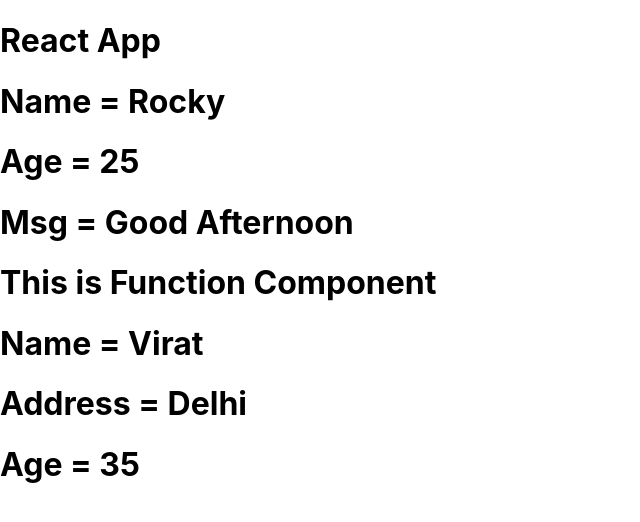
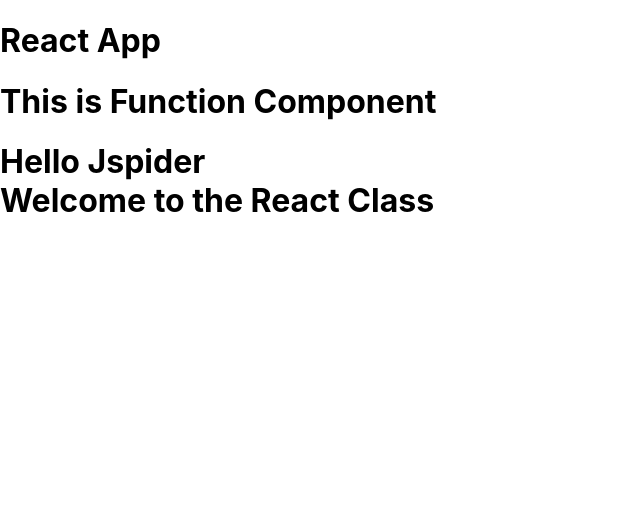
Before and after one commit to rock72427/ReactJS-Notes, a React (Create React App) app in the folder app/: page / in a window 1280 px wide. Shown: the top 522 px of the page, without its empty margins (0-640 px from the left). Built offline with nearby package versions, Linux system fonts and the light colour scheme.

Commit message:
children props

```diff
--- a/app/src/App.jsx
+++ b/app/src/App.jsx
@@ -1,5 +1,4 @@
 import React from "react";
-import Third from "./Third";
 import First from "./First";
 
 const App = () => {
@@ -7,9 +6,10 @@ const App = () => {
   return (
     <div>
       <h1>React App</h1>
-      <Third name={"Rocky"} age={25} msg={msg} />
-
-      <First name={"Virat"} address={"Delhi"} age={35} />
+      <First>
+        {"Hello Jspider"} <br />
+        {"Welcome to the React Class"}
+      </First>
     </div>
   );
 };
--- a/app/src/First.jsx
+++ b/app/src/First.jsx
@@ -1,12 +1,10 @@
 import React from "react";
 
-const First = ({ name, address, age }) => {
+const First = ({ children }) => {
   return (
     <div>
       <h1>This is Function Component</h1>
-      <h1>Name = {name}</h1>
-      <h1>Address = {address}</h1>
-      <h1>Age = {age}</h1>
+      <h1>{children}</h1>
     </div>
   );
 };
```
Also changed, not shown: 1 other file (tests, documents, lock files or other folders).
